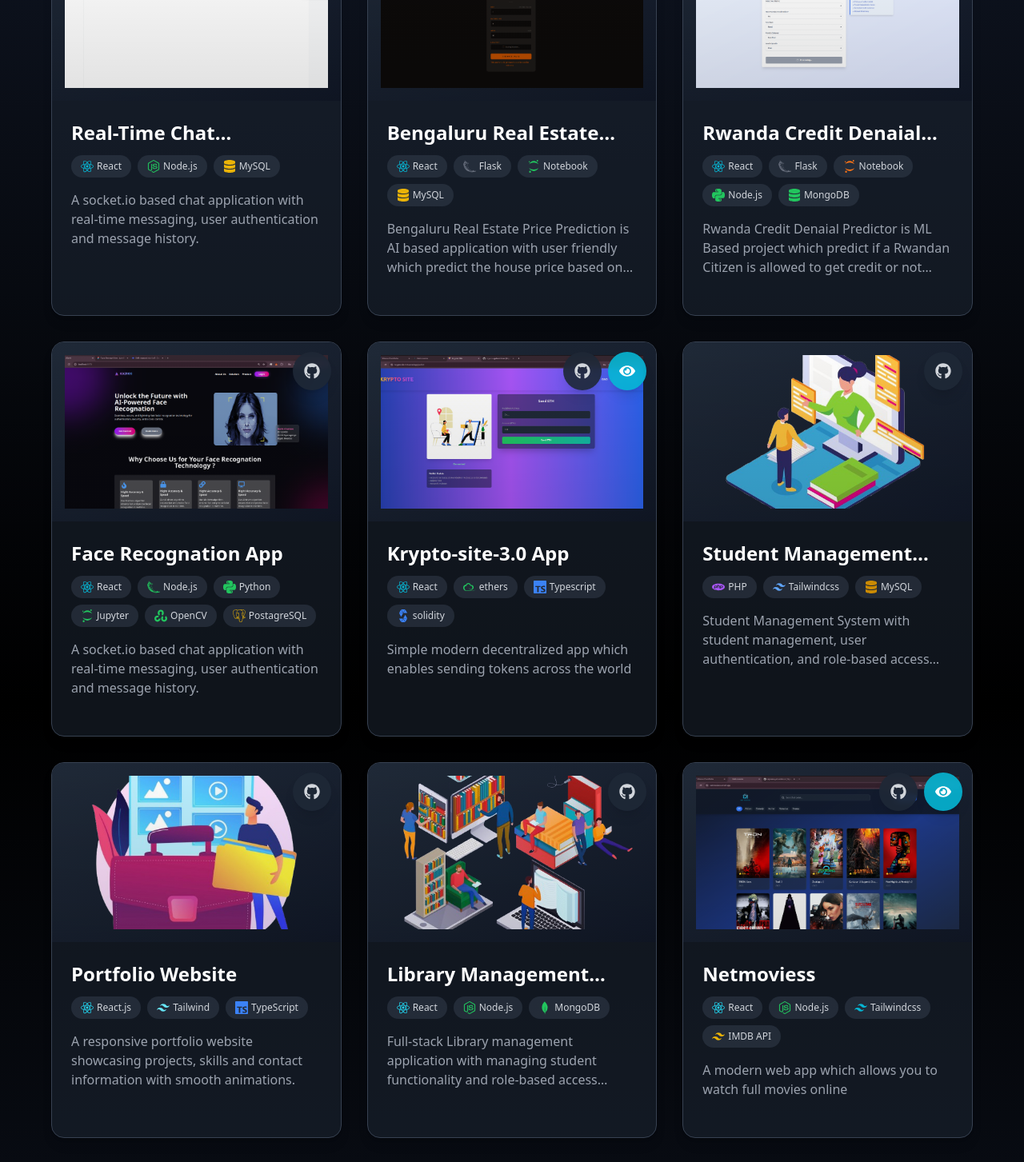
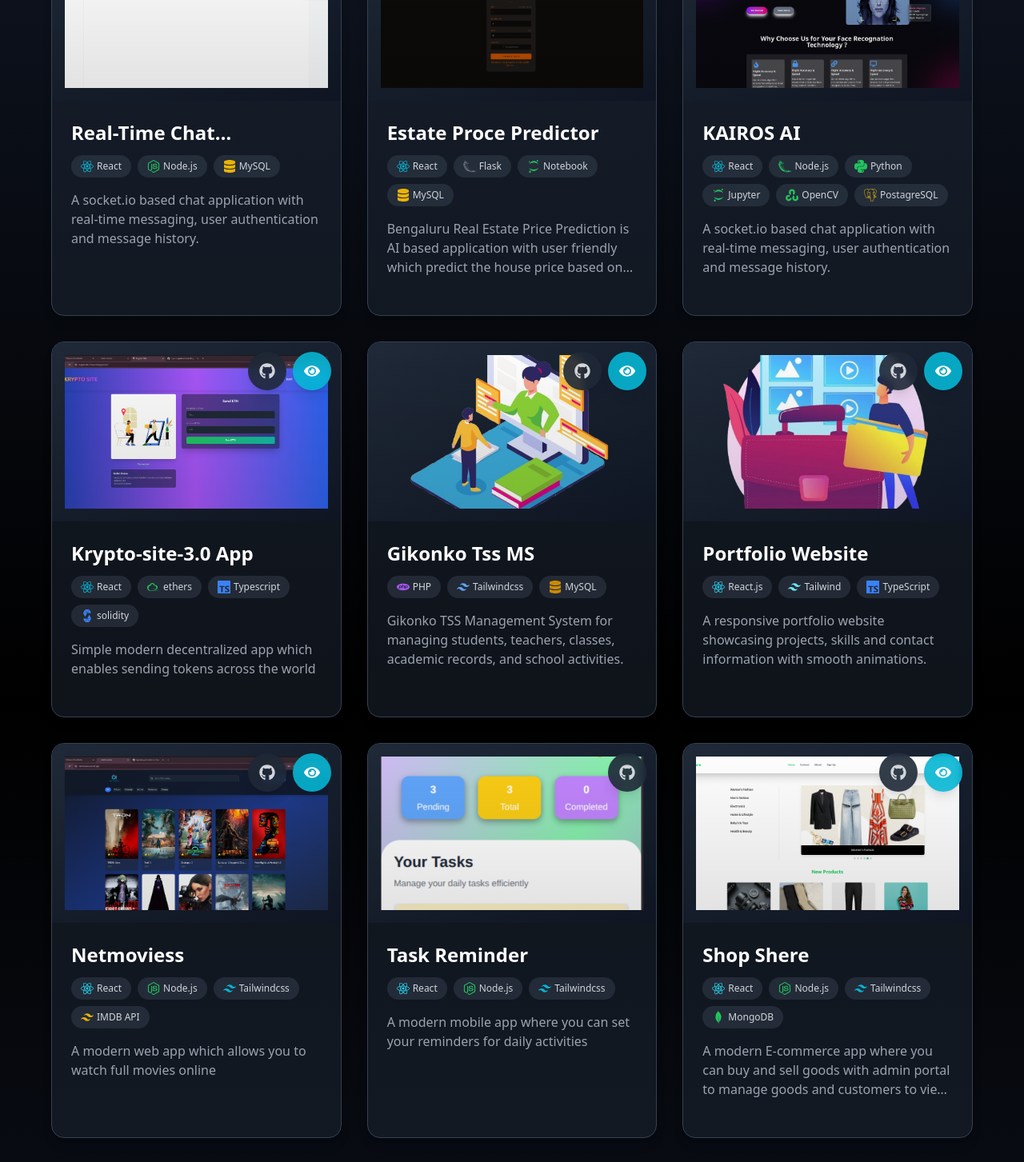
Before and after one commit to niyomugaboetiene/my-portifolio.dev.2.0, a React (Vite) app in the folder my-portifolio/: page / in a window 1280 px wide. Shown: the part 5000-6453 px from the top of the page at 80% size. Built offline with nearby package versions, Linux system fonts and the light colour scheme.

Commit message:
Adding link of my website

```diff
--- a/my-portifolio/src/pages/projects.jsx
+++ b/my-portifolio/src/pages/projects.jsx
@@ -43,11 +43,11 @@ const Projects = () => {
             description: "A socket.io based chat application with real-time messaging, user authentication and message history.",
             illustration: ChatApp,
             code: "https://github.com/niyomugaboetiene/Chat-app-frontend",
-            demo: "#"
+            demo: "https://school-chat-web.vercel.app"
         },
 
         {
-            title: "Bengaluru Real Estate Price Prediction",
+            title: "Estate Proce Predictor",
             tech: [
                 { icon: <SiReact className="text-cyan-500"/>, name: "React", hover: "hover:bg-cyan-600" },
                 { icon: <SiFlask className="text-gray-500" />, name: "Flask", hover: "hover:bg-green-600" },
@@ -61,22 +61,7 @@ const Projects = () => {
         },
 
         {
-            title: "Rwanda Credit Denaial Predictor",
-            tech: [
-                { icon: <SiReact className="text-cyan-500"/>, name: "React", hover: "hover:bg-cyan-600" },
-                { icon: <SiFlask className="text-gray-500" />, name: "Flask", hover: "hover:bg-green-600" },
-                { icon: <SiJupyter className="text-orange-500" />, name: "Notebook", hover: "hover:bg-green-600" },
-                { icon: <SiPython className="text-green-500" />, name: "Node.js", hover: "hover:bg-green-600" },
-                { icon: <FaDatabase className="text-green-500" />, name: "MongoDB", hover: "hover:bg-yellow-600" },
-            ],
-            description: "Rwanda Credit Denaial Predictor is ML Based project which predict if a Rwandan Citizen is allowed to get credit or not based on different features.",
-            illustration: Rwanda,
-            code: "https://github.com/niyomugaboetiene/Chat-app-frontend",
-            demo: "#"
-        },
-
-        {
-            title: "Face Recognation App",
+            title: "KAIROS AI",
             tech: [
                 { icon: <SiReact className="text-cyan-500"/>, name: "React", hover: "hover:bg-cyan-600" },
                 { icon: <SiFlask className="text-green-500" />, name: "Node.js", hover: "hover:bg-green-600" },
@@ -88,7 +73,7 @@ const Projects = () => {
             description: "A socket.io based chat application with real-time messaging, user authentication and message history.",
             illustration: face,
             code: "https://github.com/niyomugaboetiene/Chat-app-frontend",
-            demo: "#"
+            demo: "https://kairos-ai-web.vercel.app"
         },
         {
             title: "Krypto-site-3.0 App",
@@ -104,16 +89,15 @@ const Projects = () => {
             demo: "https://krypto-site-3-0.vercel.app"
         },
         {
-            title: "Student Management System",
+            title: "Gikonko Tss MS",
             tech: [
                 {icon: <SiPhp className="text-purple-500"/>, name: "PHP", hover:"hover:bg-purple-600" },
                 {icon: <SiTailwindcss className="text-blue-400"/>, name: "Tailwindcss", hover:"hover:bg-blue-600" },
                 {icon: <FaDatabase className="text-yellow-600"/>, name: "MySQL", hover:"hover:bg-green-600" },
             ],
-            description: "Student Management System with student management, user authentication, and role-based access control.",
-            illustration: studentIllustration,
+            description: "Gikonko TSS Management System for managing students, teachers, classes, academic records, and school activities.",            illustration: studentIllustration,
             code: "https://github.com/niyomugaboetiene/Gikonko-Tss-Managment-system",
-            demo: "#"
+            demo: "https://gikonko-tss-ms.vercel.app/"
         },
         {
             title: "Portfolio Website",
@@ -125,19 +109,7 @@ const Projects = () => {
             description: "A responsive portfolio website showcasing projects, skills and contact information with smooth animations.",
             illustration: myPortfolio,
             code: "https://github.com/niyomugaboetiene/my-react-portfolio",
-            demo: "#",
-        },
-        {
-            title: "Library Management System",
-            tech: [
-                {icon: <SiReact className="text-cyan-400"/>, name: "React", hover:"hover:bg-cyan-600" },
-                {icon: <SiNodedotjs className="text-green-500"/>, name: "Node.js", hover:"hover:bg-green-600" },
-                {icon: <SiMongodb className="text-green-500"/>, name: "MongoDB", hover:"hover:bg-green-600" },
-            ],
-            description: "Full-stack Library management application with managing student functionality and role-based access control",
-            illustration: libraryAppIllustration,
-            code: "https://github.com/niyomugaboetiene/Library-Management-System",
-            demo: "#"
+            demo: "https://niyomugaboetiene.vercel.app",
         },
         {
             title: "Netmoviess",
@@ -175,7 +147,7 @@ const Projects = () => {
             description: "A modern E-commerce app where you can buy and sell goods with admin portal to manage goods and customers to view and buy goods",
             illustration: ShopShere,
             code: "https://github.com/niyomugaboetiene/task-remainder-mobile-app",
-            demo: "#"
+            demo: "https://shp-shpere.vercel.app"
         },
         {
             title: "Home Finder",
@@ -188,7 +160,7 @@ const Projects = () => {
             description: "A modern E-commerce app for buying, renting and selling houses with three user types: Admin with full privileges, Seller (Landlord) and Customer",
             illustration: HouseSellImage,
             code: "https://github.com/niyomugaboetiene/task-remainder-mobile-app",
-            demo: "#"
+            demo: "https://homezfinder.vercel.app"
         },
     ];
 
```
